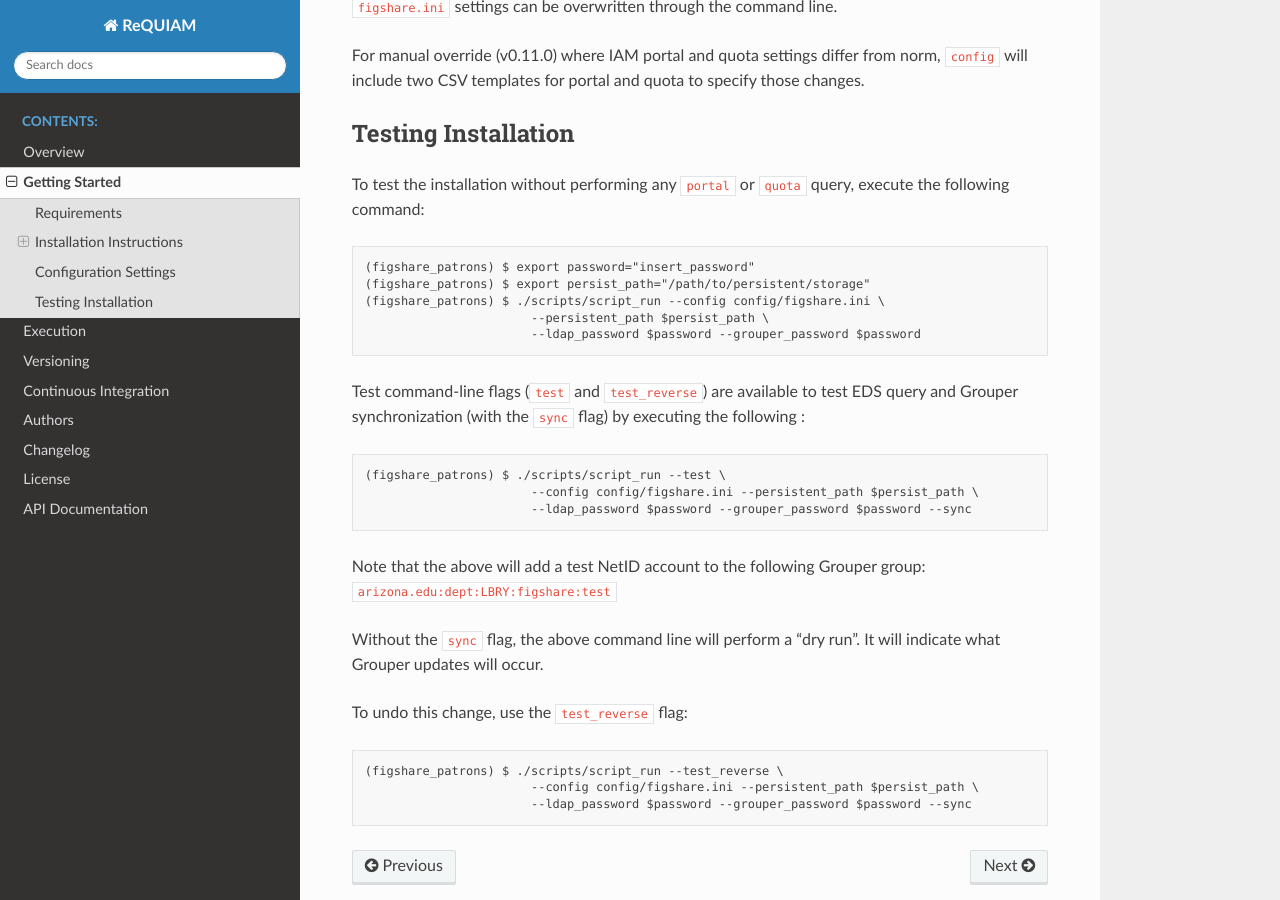
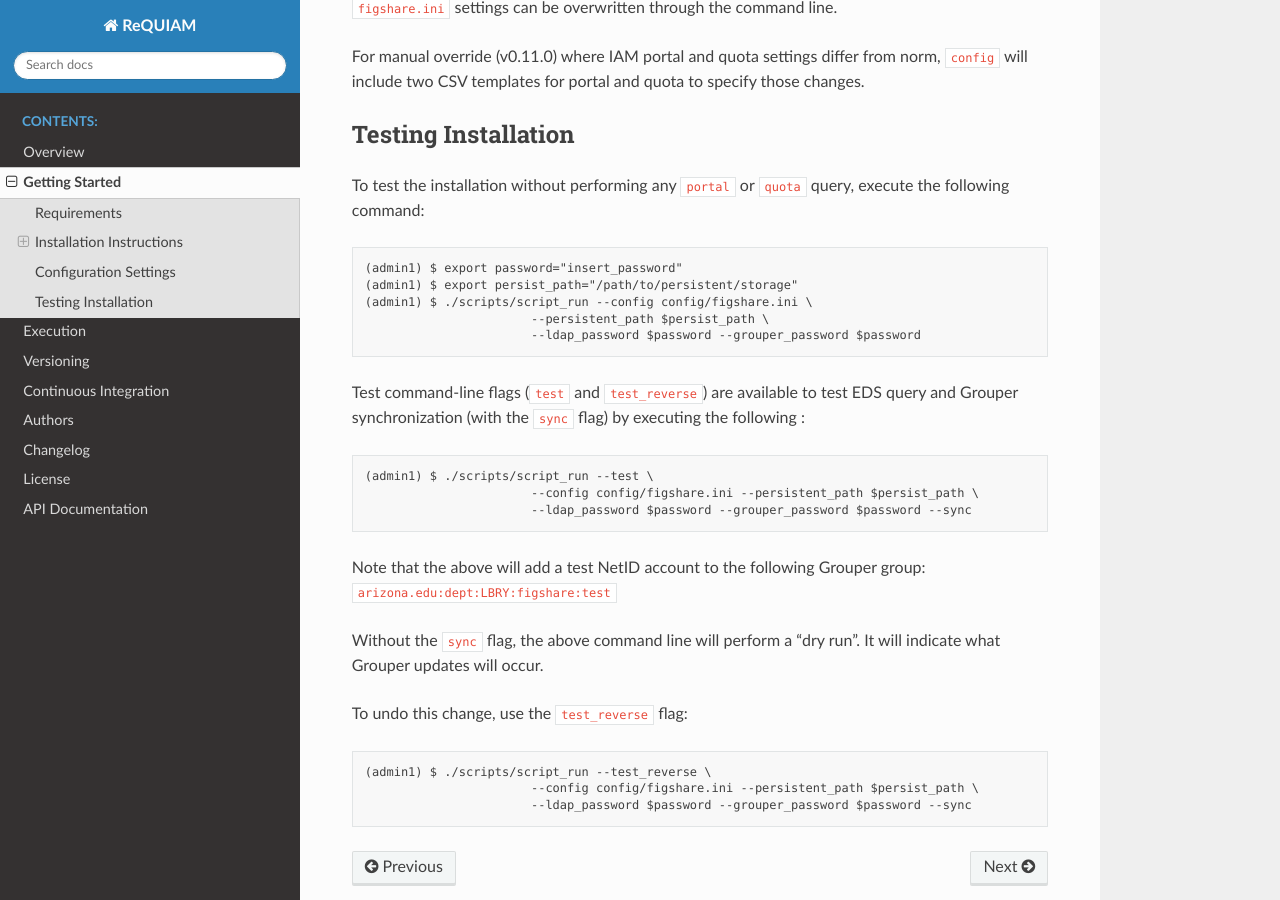
Before and after one commit to UAL-RE/ReQUIAM, a Sphinx documentation site: the page built from docs/source/getting_started.rst, in a window 1280 px wide and 900 px high, scrolled down 1758 px. Built offline with Sphinx 7.4.7 and the Read the Docs theme 2.0.0, drawn with Linux system fonts in a browser that asks for light colours; some of the changed text lies outside the part shown.

Commit message:
Issue 177. Upgrade to v1.1.0 (#179)
* Issue 177. Upgrade to v1.1.0

* Issue 177. Upgrade to v1.1.0

* Issue 177. Upgrade to v1.1.0

* Issue 177. Upgrade to v1.1.0

* Issue 177. reverted figshare.ini

```diff
--- a/docs/source/execution.rst
+++ b/docs/source/execution.rst
@@ -6,7 +6,7 @@ To execute the script and update Grouper and EDS, include the
 
 ::
 
-   (figshare_patrons) $ ./scripts/script_run --config config/figshare.ini \
+   (admin1) $ ./scripts/script_run --config config/figshare.ini \
                           --persistent_path $persist_path \
                           --ldap_password $password --grouper_password $password \
                           --quota --portal --sync
@@ -54,7 +54,7 @@ Execution can be done as follows:
 
 ::
 
-   (figshare_patrons) $ ./scripts/user_update --config config/figshare.ini \
+   (admin1) $ ./scripts/user_update --config config/figshare.ini \
                           --persistent_path $persist_path \
                           --ldap_password $password --grouper_password $password \
                           --quota 123456 --portal testportal --netid <username> --sync
@@ -117,7 +117,7 @@ exists, it will skip to the privilege assignments. To execute the script:
 
 ::
 
-   (figshare_patrons) $ ./scripts/add_grouper_groups --config config/figshare.ini \
+   (admin1) $ ./scripts/add_grouper_groups --config config/figshare.ini \
                           --persistent_path $persist_path --grouper_password $password \
                           --main_themes --sub_portals --quota --add
 
--- a/docs/source/getting_started.rst
+++ b/docs/source/getting_started.rst
@@ -35,23 +35,23 @@ After you have Anaconda installed, you will want to create a separate
 
 ::
 
-   $ (sudo) conda create -n figshare_patrons python=3.9
-   $ conda activate figshare_patrons
+   $ conda create -n admin1 python=3.9
+   $ conda activate admin1
 
 Next, clone this repository into a parent folder:
 
 ::
 
-   (figshare_patrons) $ cd /path/to/parent/folder
-   (figshare_patrons) $ git clone https://github.com/UAL-RE/ReQUIAM.git
+   (admin1) $ cd /path/to/parent/folder
+   (admin1) $ git clone https://github.com/UAL-RE/ReQUIAM.git
 
 With the activated ``conda`` environment, you can install with the
 ``setup.py`` script:
 
 ::
 
-   (figshare_patrons) $ cd /path/to/parent/folder/ReQUIAM
-   (figshare_patrons) $ python setup.py develop
+   (admin1) $ cd /path/to/parent/folder/ReQUIAM
+   (admin1) $ python setup.py develop
 
 This will automatically installed the required ``pandas``, ``ldap3``,
 ``requests``, and ``numpy`` packages.
@@ -60,7 +60,7 @@ You can confirm installation via ``conda list``
 
 ::
 
-   (figshare_patrons) $ conda list
+   (admin1) $ conda list
 
 You shall see the above packages versions matching the requirements.
 
@@ -69,7 +69,7 @@ Note: You can upgrade to Python 3.9 and related packages (numpy, pandas, and red
 
 ::
 
-   (figshare_patrons) $ conda list requiam
+   (admin1) $ conda list requiam
 
 You should see that the version is ``1.1.0``.
 
@@ -96,9 +96,9 @@ query, execute the following command:
 
 ::
 
-   (figshare_patrons) $ export password="insert_password"
-   (figshare_patrons) $ export persist_path="/path/to/persistent/storage"
-   (figshare_patrons) $ ./scripts/script_run --config config/figshare.ini \
+   (admin1) $ export password="insert_password"
+   (admin1) $ export persist_path="/path/to/persistent/storage"
+   (admin1) $ ./scripts/script_run --config config/figshare.ini \
                           --persistent_path $persist_path \
                           --ldap_password $password --grouper_password $password
 
@@ -108,7 +108,7 @@ executing the following :
 
 ::
 
-   (figshare_patrons) $ ./scripts/script_run --test \
+   (admin1) $ ./scripts/script_run --test \
                           --config config/figshare.ini --persistent_path $persist_path \
                           --ldap_password $password --grouper_password $password --sync
 
@@ -122,7 +122,7 @@ To undo this change, use the ``test_reverse`` flag:
 
 ::
 
-   (figshare_patrons) $ ./scripts/script_run --test_reverse \
+   (admin1) $ ./scripts/script_run --test_reverse \
                           --config config/figshare.ini --persistent_path $persist_path \
                           --ldap_password $password --grouper_password $password --sync
 
--- a/setup.py
+++ b/setup.py
@@ -13,7 +13,7 @@ setup(
     url='https://github.com/UAL-RE/ReQUIAM',
     license='MIT License',
     author='Yan Han',
-    author_email='astro.chun@gmail.com',
+    author_email='yhan818@gmail.com',
     description='Query EDS information to set EDS attributes specific for Figshare account management',
     long_description=long_description,
     long_description_content_type='text/markdown',
```
Also changed, not shown: other parts of docs/source/getting_started.rst (+1 -1 lines), CHANGELOG.md (+3 -1 lines), .readthedocs.yaml (added).
